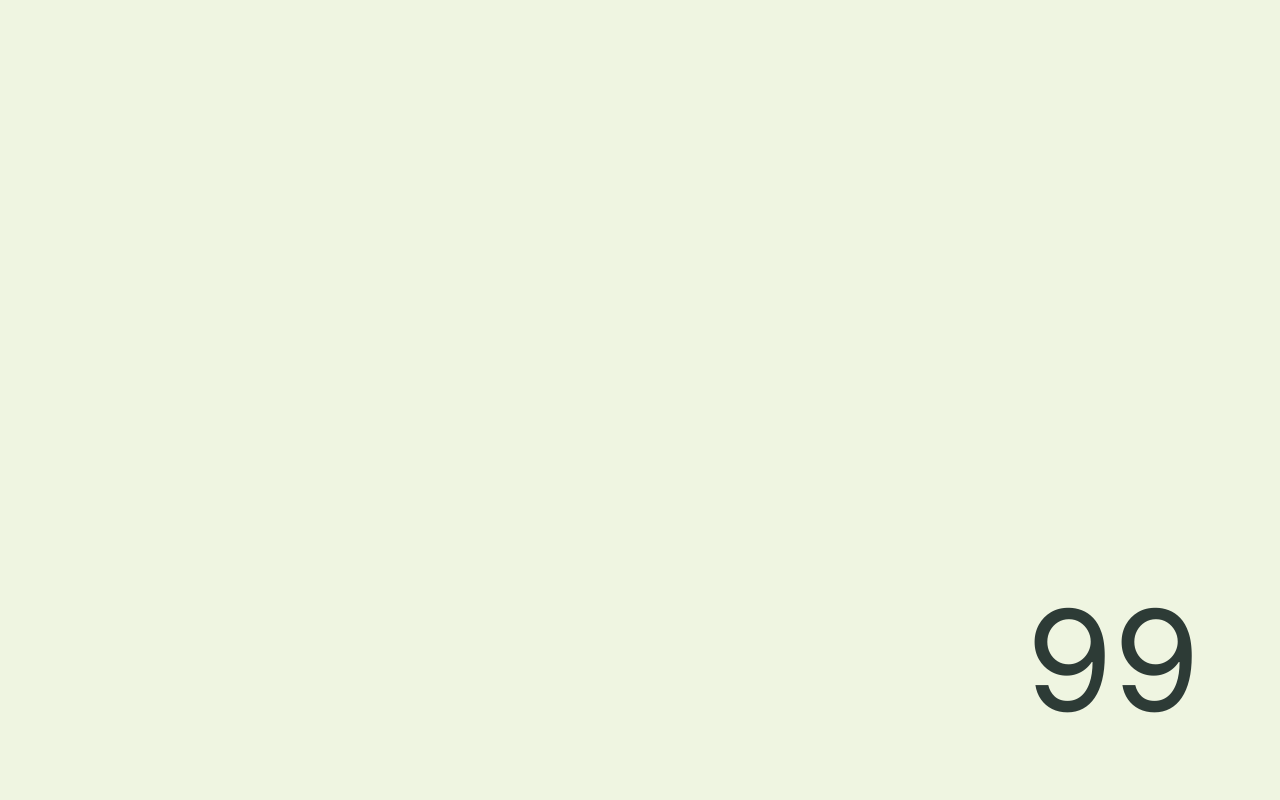
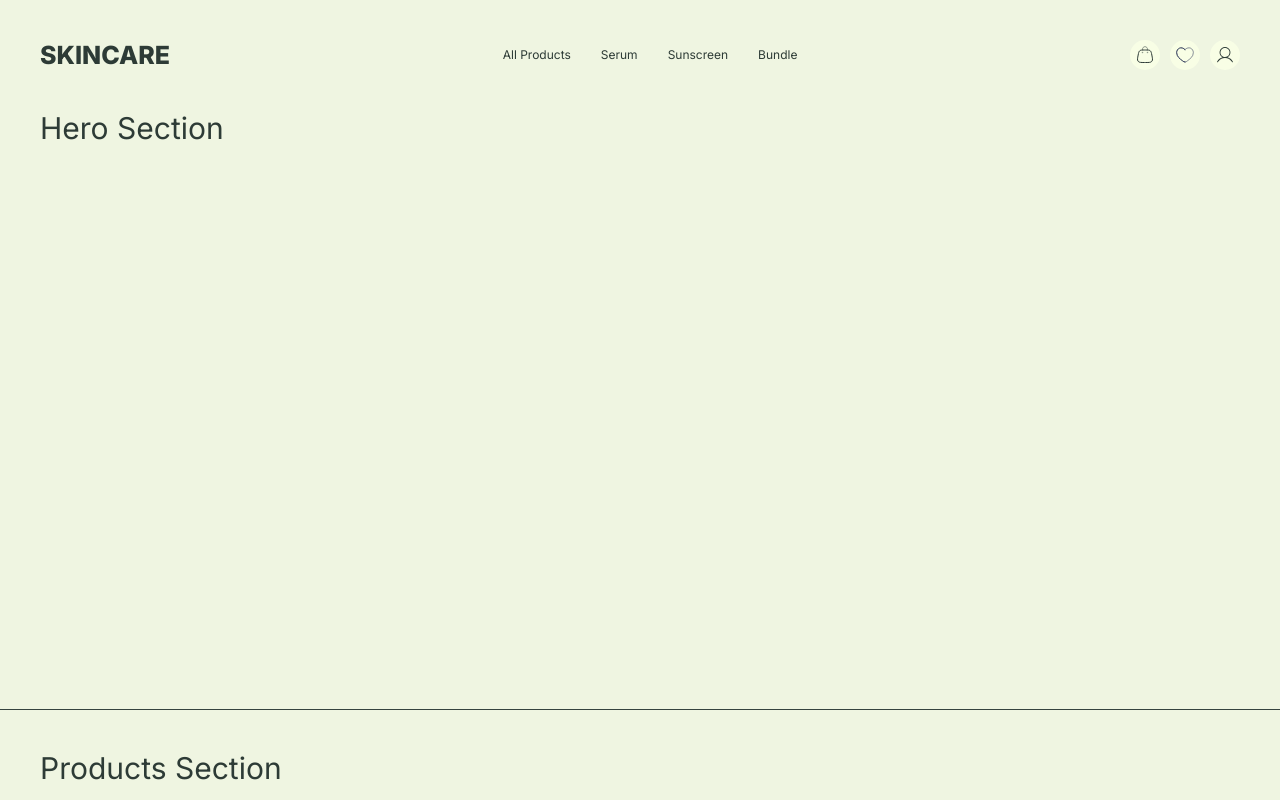
Before and after one commit to Shaimaa01/skin-care-landing-page, a React (Vite) app: page / in a window 1280 px wide. Shown: the top 800 px of the page. Built offline with nearby package versions, Linux system fonts and the light colour scheme.

Commit message:
feat(ui): Add main site header and navigation

```diff
--- a/src/App.jsx
+++ b/src/App.jsx
@@ -7,7 +7,7 @@ function App() {
 
   useEffect(() => {
     const timer = setTimeout(() => {
-      // setIsLoading(false);
+      setIsLoading(false);
     }, 3000);
 
     return () => clearTimeout(timer);
--- /dev/null
+++ b/src/components/Header.jsx
@@ -0,0 +1,36 @@
+import bag from "/public/assets/icons/bag-4-svgrepo-com 1.svg";
+import person from "/public/assets/icons/person 1.svg";
+import heart from "/public/assets/icons/heart-svgrepo-com (1) 1.svg";
+
+function Header() {
+  return (
+    <header className="pt-[37px] md:pt-[40px] lg:pt-[50px] px-[30px] md:px-[40px] lg:px-[100px] flex items-center justify-between">
+      <h2 className="text-Juniper font-extrabold text-[20px] md:text-[25px] lg:text-[30px] leading-[100%] tracking-[0%] uppercase">
+        skincare
+      </h2>
+
+      <nav className="hidden md:flex items-center gap-[30px] lg:gap-[60px] font-normal text-[12px] lg:text-[20px] leading-[100%] tracking-[-5%] text-Juniper">
+        <a href="/all-products" className="cursor-pointer hover:underline" >All Products</a>
+        <a href="/serum" className="cursor-pointer hover:underline">Serum</a>
+        <a href="/sunscreen" className="cursor-pointer hover:underline">Sunscreen</a>
+        <a href="/bundle" className="cursor-pointer hover:underline">Bundle</a>
+      </nav>
+
+      <div className="flex items-center gap-[10px] ">
+        <div className="w-[30px] lg:w-[40px] h-[30px] lg:h-[40px] bg-Lime-100 rounded-full flex justify-center items-center">
+          <img src={bag} alt="Bag Icon" className="w-[16px] h-[16px] md:w-[20px] md:h-[20px]" />
+
+        </div>
+         <p className=" hidden lg:block font-normal text-[20px] leading-[100%] tracking-[-5%] text-Juniper">Cart (1)</p>
+        <div className="w-[30px] lg:w-[40px] h-[30px] lg:h-[40px] bg-Lime-100 rounded-full flex justify-center items-center">
+          <img src={heart} alt="Heart Icon" className="w-[16px] h-[16px] md:w-[20px] md:h-[20px]" />
+        </div>
+        <div className="w-[30px] lg:w-[40px] h-[30px] lg:h-[40px] bg-Lime-100 rounded-full flex justify-center items-center">
+          <img src={person} alt="Person Icon" className="w-[16px] h-[16px] md:w-[20px] md:h-[20px]" />
+        </div>
+      </div>
+    </header>
+  );
+}
+
+export default Header;
--- a/src/components/LandingPage.jsx
+++ b/src/components/LandingPage.jsx
@@ -1,12 +1,13 @@
 import { useRef, useLayoutEffect } from "react";
 import gsap from "gsap";
+import Header from "./Header";
 
 const LandingPage = () => {
   const mainRef = useRef(null);
 
   useLayoutEffect(() => {
     const ctx = gsap.context(() => {
-      gsap.from("main > *", {
+      gsap.from(mainRef.current.children, {
         opacity: 0,
         y: 80,
         duration: 1.2,
@@ -19,17 +20,15 @@ const LandingPage = () => {
   }, []);
 
   return (
-    <main ref={mainRef} className="bg-Cream-100 min-h-screen">
-      <div className="p-10 border-b border-Sage">
-        <h1 className="text-3xl text-Juniper">Navbar Section</h1>
-      </div>
+    <div ref={mainRef} className="bg-Cream-200 font-inter">
+      <Header />
       <div className="p-10 h-[80vh] border-b border-Sage">
         <h1 className="text-3xl text-Juniper">Hero Section</h1>
       </div>
       <div className="p-10 h-[80vh] border-b border-Sage">
         <h1 className="text-3xl text-Juniper">Products Section</h1>
       </div>
-    </main>
+    </div>
   );
 };
 
--- a/src/index.css
+++ b/src/index.css
@@ -7,6 +7,7 @@
   --color-Stone: #E7E8E0;
   --color-Cream-100: #FEFFF4;
   --color-Cream-200: #EFF5E1;
+  --color-Lime-100: #F8FEE5;
 
   --breakpoint-sm: 25.125rem;
   /* 402px / 16 */
@@ -17,3 +18,9 @@
 
   --font-inter: "Inter", sans-serif;
 }
+
+body{
+  margin:0;
+  padding:0;
+  box-sizing: border-box;
+}
```
